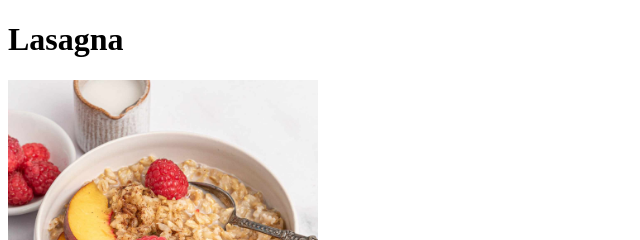
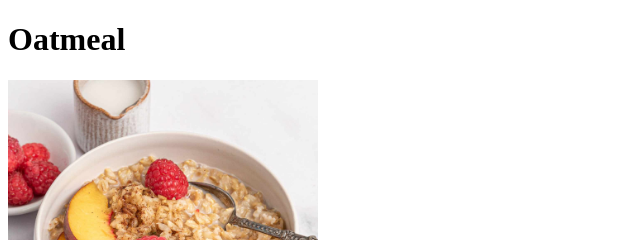
Before and after one commit to Skjolde89/odin-recipes, a plain HTML site: page recipes/oatmeal.html in a window 1280 px wide. Shown: the top 240 px of the page, 0-640 px from the left. Drawn offline with Linux system fonts and the light colour scheme.

Commit message:
Fixed description from Lasagna to Oatmeal

```diff
--- a/recipes/oatmeal.html
+++ b/recipes/oatmeal.html
@@ -8,7 +8,7 @@
 </head>
 
 <body>
-    <h1>Lasagna</h1>
+    <h1>Oatmeal</h1>
     <img src="./oatmeal.jpg" alt="" height="310" width="310">
     <h3>How to make such a nice bowl of Oatmeal!</h3>
     <p>With these simple steps this lasagna could be yours!</p>
```
